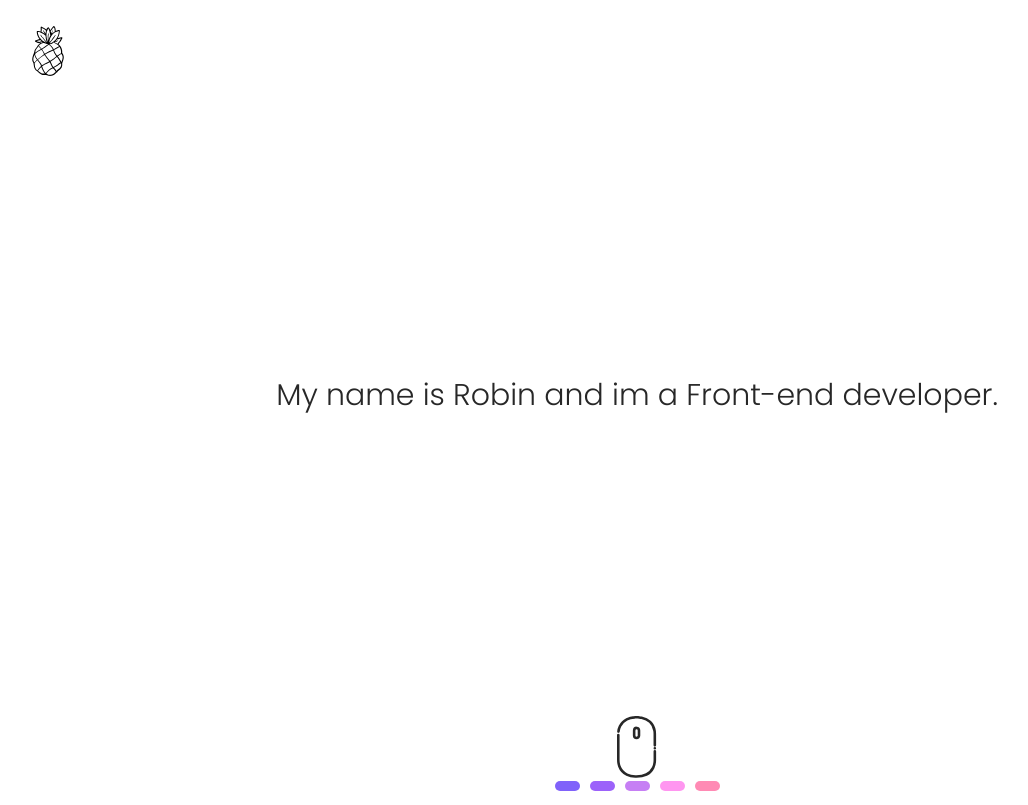
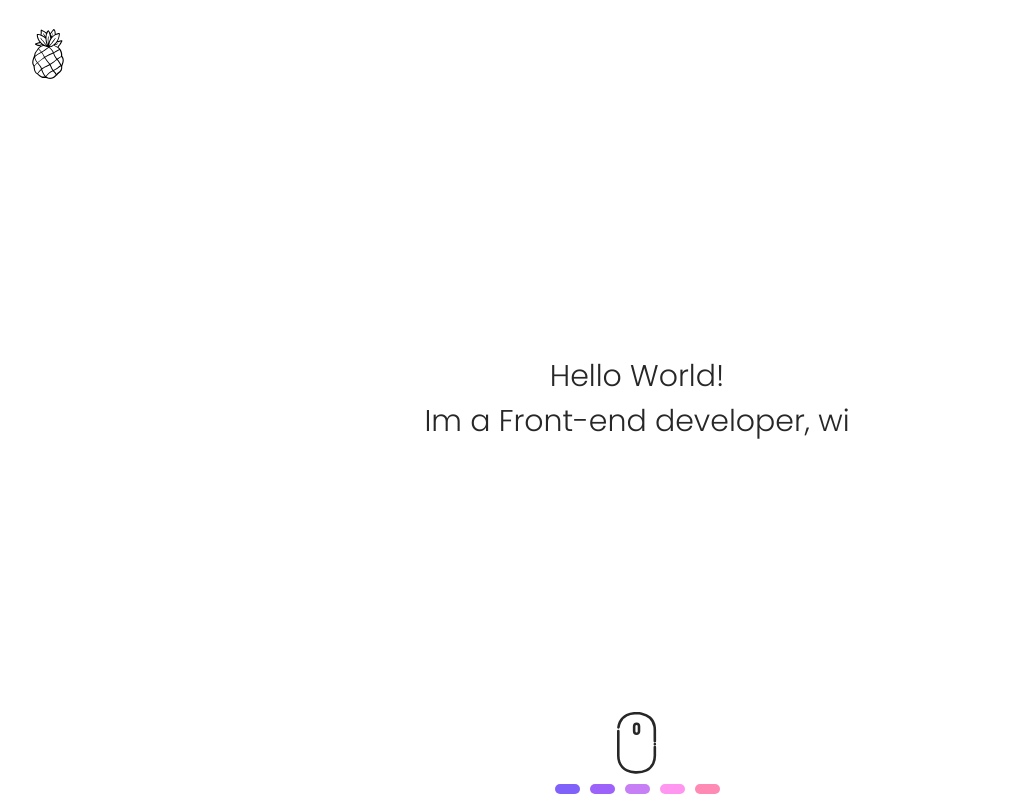
Before and after one commit to Robingorski/portfolio2.0, a React (Create React App) app: page / in a window 1280 px wide. Shown: the top 805 px of the page, without its empty margins (3-1031 px from the left). Built offline with nearby package versions, Linux system fonts and the light colour scheme.

Commit message:
fixed the textplugin and bounce effect on the mouse

```diff
--- a/src/App.js
+++ b/src/App.js
@@ -10,90 +10,15 @@ import KYH from '../src/assets/kyh-onboarding.png';
 import selfie from '../src/assets/selfie.jpg';
 
 
-
-
-
-
-
-/* import { gsap } from "gsap"; */
-/* import { ScrollTrigger } from "gsap/ScrollTrigger"; */
-
-
-
-/* gsap.registerPlugin(ScrollTrigger);
-
-let sections = gsap.utils.toArray(".landingpage"); */
-
-/* gsap.to(sections, {
-  xPercent: -100 * (sections.length - 1),
-  ease: "none",
-  scrollTrigger: {
-    trigger: ".horizontal-page",
-    pin: true,
-    scrub: 1,
-    snap: 1 / (sections.length - 1),
-    // base vertical scrolling on how wide the container is so it feels more natural.
-    end: () => "+=" + document.querySelector(".horizontal-page").offsetWidth
-  }
-}); */
-
-/* gsap.to(sections, {
-    xPercent: -100 * (sections.length - 1),
-    ease: "none",
-    scrollTrigger: {
-      trigger: ".horizontal-page",
-      pin: true,
-      scrub: 1,
-      snap: 1 / (sections.length - 1),
-      // base vertical scrolling on how wide the container is so it feels more natural.
-      end: () => "+=" + (".landingpage").offsetWidth
-    }
-  }); */
-
-/* gsap.to(sections, {
-    x: () => -(sections.scrollWidth - document.documentElement.clientWidth) + "px",
-    ease: "none",
-    scrollTrigger: {
-      trigger: ".horizontal-page",
-      invalidateOnRefresh: true,
-      pin: true,
-      scrub: 1,
-      end: () => "+=" + (".horizontal-page").offsetWidth
-    }
-  }) */
-
-
-/* gsap.to(sections, {
-    x: () => -(sections.scrollWidth - document.documentElement.clientWidth) + "px",
-    ease: "none",
-    scrollTrigger: {
-      trigger: ".horizontal-page",
-      invalidateOnRefresh: true,
-      pin: true,
-      scrub: 1,
-      end: () => "+=" + sections.offsetWidth
-    }
-  }) */
-
-  /* gsap.fromTo('#cursor', {autoAlpha: 0, x:-10}, {autoAlpha: 1, duration: 0.5, repeat: -1, ease: SteppedEase.config(1)});
-
-let texteditor = gsap.to("#text", {text: {value: "this is a custom text"}, duration: 5, delay: 1, ease: "none"})
- */
-
-
 function App() {
 
-
     return (
-        <div className="horizontal-page">
+        <div  className="horizontal-page">
         <section className="landingpage">
             <div className="pineapple-div">
                 <img className="pineapple" src={logo} alt="Pineapple-logo" />
             </div>
-            <div className="HW_container">
-              <Textwriter/>
-                <div className="HW_container_context">My name is Robin and im a Front-end developer.</div>
-            </div>
+            <Textwriter/>
             <Mouse/>
             <div className="page_indicator_container">
               <div className="page_indicator-qs"></div>
--- a/src/App.scss
+++ b/src/App.scss
@@ -80,16 +80,21 @@ html {
 .landingpage {
         /*   height: 100vh; */
         width: 100vw;
+        display: flex;
+        justify-content: center;
+        align-items: center;
+        flex-direction: column;
         /* width: 100%; */
 }
 
 .HW_container {
-        width: 100vw;
+        width: 40vw;
         height: 80vh;
         display: flex;
         align-items: center;
         justify-content: center;
         flex-direction: column;
+        text-align: center;
 
         .HW_container_context {
                 @include hw_context();
--- a/src/component/Mouse.js
+++ b/src/component/Mouse.js
@@ -1,14 +1,21 @@
 import mouse from '../assets/mouse-scroll.svg';
+import { useRef, useEffect } from "react";
 import gsap from "gsap";
 
-
-gsap.fromTo(".mouse-img", {y:-30}, {duration: 0.7, y:0, ease:"circ.in", repeat:-1, yoyo:true})
+/* gsap.fromTo(".mouse-img", {y:-30}, {duration: 0.7, delay: 2, y:0, ease:"circ.in", repeat:-1, yoyo:true}) */
 
 function Mouse() {
+
+const mouse_bounce = useRef(null);
+  useEffect(() => {
+    gsap.fromTo(".mouse-img", {y:-30}, {duration: 0.7, delay: 2, y:0, ease:"circ.in", repeat:-1, yoyo:true});
+  }, []);
+
+
 return (
-    <div className="mouse-div">
-    <img className="mouse-img" src={mouse} alt="mouse-scroll" />
-    </div>
+<div className="mouse-div">
+<img ref={mouse_bounce} id="mouse-icon" className="mouse-img" src={mouse} alt="mouse-scroll" />
+</div>
 );
 }
 
--- a/src/component/Textwriter.js
+++ b/src/component/Textwriter.js
@@ -1,24 +1,27 @@
 import gsap from "gsap";
+import { useRef, useEffect } from "react";
 import { TextPlugin } from "gsap/TextPlugin";
 
 gsap.registerPlugin(TextPlugin);
 
-/*
-gsap.to("h1", {duration: 3, text: "Hello World!"}) */
 
-/* gsap.defaults({ease: "none"}); */
+function Textwriter() {
+    const text_hw = useRef(null);
+    const text_robin = useRef(null);
+  useEffect(() => {
+    gsap.to(".HW_context", {duration: 2, text: "Hello World!", ease: "none"});
+  }, []);
 
-/* const tx = gsap.timeline({repeat:3, repeatDelay:1, yoyo:true});
-tx.to("HW_container_context", {duration: 4, text:" is so much fun you should try it some time!"}) */
-
-/* gsap.to(".HW_container_context", {duration: 4, delay: 1, text: "Hello World!"}) */
-gsap.to(".HW_context", {duration: 2, text: "Hello World!", ease: "none"});
+  useEffect(() => {
+    gsap.to(".HW_container_context", {duration: 8, delay: 2, text: "Im a Front-end developer, with passion for design and animations.", ease: "none"});
+  }, []);
 
 
-
-function Textwriter() {
 return (
-<div className=".HW_context" id="typewriter"></div>
+    <div className="HW_container">
+<div ref={text_hw} className="HW_context"></div>
+<div ref={text_robin} className="HW_container_context"></div>
+    </div>
 );
 }
 
```
